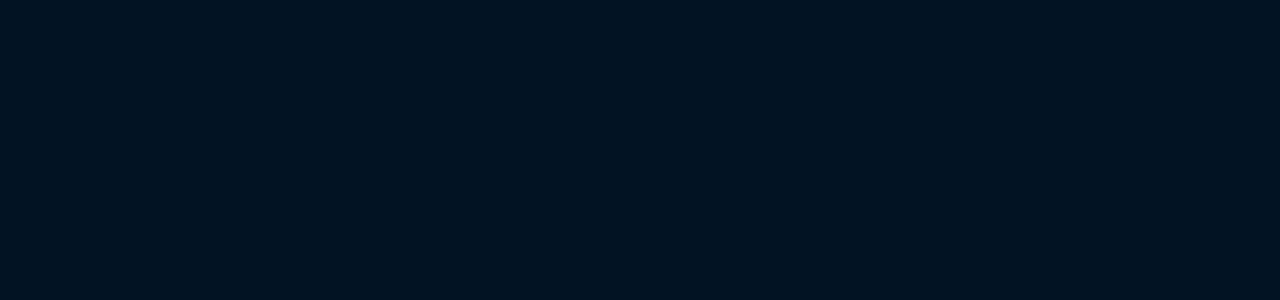
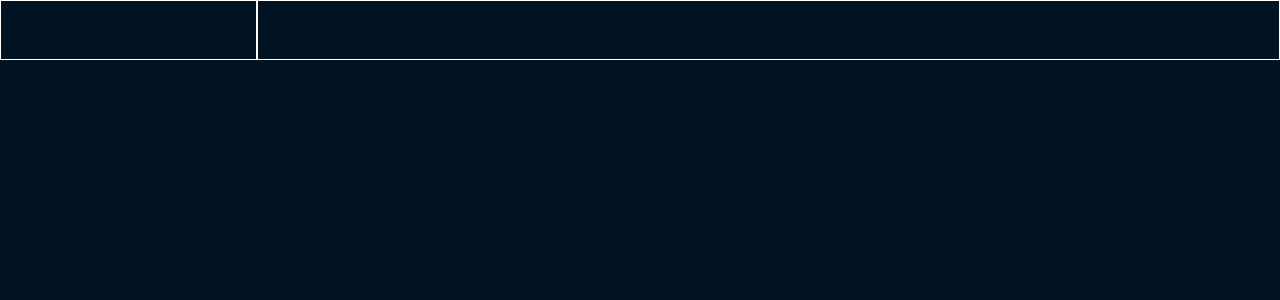
Before and after one commit to GhazaryanShogher/CRM_System_Bootcamp_Project, a React (Create React App) app in the folder crm_system/: page /MailingList in a window 1280 px wide. Shown: the top 300 px of the page. Built offline with nearby package versions, Linux system fonts and the light colour scheme.

Commit message:
Mailing list

```diff
--- a/crm_system/src/App.js
+++ b/crm_system/src/App.js
@@ -1,9 +1,10 @@
 import React, { Component } from 'react';
 import MainTable  from './TableComponents/MainTable';
-import { connect } from 'react-redux';
+//import { connect } from 'react-redux';
 import MainPage from "./MainViewComponents/Main/Main";
 import './App.css';
 import { BrowserRouter as Router, Route } from 'react-router-dom';
+import MailingList from './TableComponents/MailingList/MailingList';
 
 class App extends Component {
   render() {
@@ -12,6 +13,7 @@ class App extends Component {
         <div className="App">
           <Route path="/" component={ MainPage } exact />
           <Route path="/Contacts" component={ MainTable } />
+          <Route path="/MailingList" component={ MailingList } />
         </div>
       </Router>
     );
--- a/crm_system/src/TableComponents/Button/Button.css
+++ b/crm_system/src/TableComponents/Button/Button.css
@@ -2,6 +2,7 @@
   .CB1{
     border: 2px solid #fbfbfb;
     width: 12%;
+    /* line-height: 2%; */
     color: white;
     background: #021323;
     border-radius: 40px;
@@ -12,7 +13,7 @@
     transition-duration: 0.4s;
   }
   .popupBtn{
-    padding: 5px;
+    /* padding: 5px; */
     width: 40%;
   }
   .CB1:hover{
--- a/crm_system/src/TableComponents/Header/header.js
+++ b/crm_system/src/TableComponents/Header/header.js
@@ -1,7 +1,7 @@
 import React, { Component,Fragment } from 'react';
 import './header.css';
 import Menu from '../menu/menu';
-import HeaderButton from '../HeaderButton/HeaderButton';
+//import HeaderButton from '../HeaderButton/HeaderButton';
 
 class Header extends Component{
     state={
--- a/crm_system/src/TableComponents/HeaderButton/HeaderButton.css
+++ b/crm_system/src/TableComponents/HeaderButton/HeaderButton.css
@@ -1,11 +1,10 @@
 .btnBox {
-    /* border: 2px solid white; */
+    border: 2px solid white;
     display: flex;
-    justify-content: space-around;
     border-radius: 20px;
     padding: 1%;
-    margin: 1%;
-    /* width: 80%; */
+    margin: 0 auto;
+    width: 80%;
     box-shadow: 0px -1px 31px -6px rgba(245, 242, 242, 0.75);
     /* box-sizing: border-box; */
     /* padding: 30px 20px 0 20px; */
--- a/crm_system/src/TableComponents/HeaderButton/HeaderButton.js
+++ b/crm_system/src/TableComponents/HeaderButton/HeaderButton.js
@@ -6,7 +6,6 @@ import Form from '../Forms/Form';
 
 
 class HeaderButton extends Component {
-
     state = {
         status: "none"
     }
@@ -15,11 +14,13 @@ class HeaderButton extends Component {
         this.setState({status: "block"})
     }
 
+    callback = () => this.props.callback;
+
     render() {
         return (
 
                 <div className="btnBox">
-                <Form status = {this.state.status}/>
+                <Form status = {this.state.status} />
                         <SelectTemplate/>
 
                         <Button  name={"Send Email"} className= "CB1">
--- /dev/null
+++ b/crm_system/src/TableComponents/MailingList/MailingList.css
@@ -0,0 +1,17 @@
+.mailing_list{
+    padding: 0;
+    margin: 0;
+    height: 60px;
+    display: flex;
+}
+
+.mailList_section {
+    width: 20%;
+
+    border: 1px solid white
+
+}
+.mailing_info{
+    width: 80%;
+    border: 1px solid white
+}
--- /dev/null
+++ b/crm_system/src/TableComponents/MailingList/MailingList.js
@@ -0,0 +1,23 @@
+import React, { Component } from 'react';
+import './MailingList.css';
+import Button from '../Button/Button';
+import { Link } from 'react-router-dom';
+
+class MailingList extends Component{
+  render(){
+    return(
+        <div className="mailing_list">
+            <div className= "mailList_section">
+                <ul>
+                    {this.createList}
+                </ul>
+
+
+
+            </div>
+            <div className="mailing_info"></div>
+        </div>
+    );
+  }
+}
+export default MailingList;
--- /dev/null
+++ b/crm_system/src/TableComponents/MailingList/MailingListPopup.js
@@ -0,0 +1,24 @@
+import React, { Component } from 'react';
+import Input from '../Input/Input';
+import Button from '../Button/Button';
+import './MailingList.css';
+
+class MailingListPopup  extends Component {
+
+  render() {
+    return (
+    <div>
+        <div className="form">
+
+            <h1>New Mail List</h1>
+            <Input id="full" type="text" placeholder="New Mailist" callback = {this.callback}/>
+
+            <Button className= {"CB1 popupBtn"} name = "Create"/>
+            <Button className= {"CB1 popupBtn"} name = "Cencel"/>
+        </div>
+    </div>
+    );
+  }
+}
+
+export default MailingListPopup;
--- a/crm_system/src/TableComponents/MainTable.js
+++ b/crm_system/src/TableComponents/MainTable.js
@@ -3,6 +3,7 @@ import Header from "./Header/header";
 //import Menu from './menu/menu';
 import TableContent from './tableContent/tableContent';
 import './MainTable.css';
+//import MailingList from './MailingList/MailingList';
 
 class MainTable extends  Component {
 
@@ -12,6 +13,7 @@ class MainTable extends  Component {
                 <Header/>
                 {/* <Menu/> */}
                 <TableContent/>
+                {/* <MailingList/> */}
             </Fragment>
         )
     }
--- a/crm_system/src/TableComponents/menu/menu.js
+++ b/crm_system/src/TableComponents/menu/menu.js
@@ -8,11 +8,11 @@ class Menu extends Component{
     return(
           <div className="menu">
 
-                      <Button name = {<Link to="/Contacts">"Contats"</Link>}  className= "CB1 menu_btn" />
+                      <Button name = {<Link to="/Contacts">"Contats"</Link>}  className= {"CB1 menu_btn" }/>
 
 
 
-                       <Button name = {<Link to="Mailinglist">"Mailing List"</Link>}  className= "CB1 menu_btn" />
+                       <Button name = {<Link to="Mailinglist">"MailingList"</Link>}  className= {"CB1 menu_btn"} />
 
 
           </div>
--- a/crm_system/src/TableComponents/tableContent/tableContent.css
+++ b/crm_system/src/TableComponents/tableContent/tableContent.css
@@ -5,6 +5,30 @@ th {
     white-space: nowrap;
 
 }
+.btnBox {
+
+    display: flex;
+    /* border-radius: 20px; */
+    padding: 1.5%;
+    margin: 0 auto;
+
+    box-shadow: 0px -1px 31px -6px rgba(245, 242, 242, 0.75);
+    /* box-sizing: border-box; */
+    /* padding: 30px 20px 0 20px; */
+}
+
+.inputMail {
+    margin-left: 1.5vw;
+    margin-top: 3.3vh;
+    padding: 3px;
+}
+
+#templateSelectBox {
+    display: flex;
+    padding: 5px;
+	align-items: center;
+}
+
 
 .table_box {
     /* width: 82%; */
--- a/crm_system/src/TableComponents/tableContent/tableContent.js
+++ b/crm_system/src/TableComponents/tableContent/tableContent.js
@@ -9,7 +9,7 @@ import SelectTemplate from '../Header/selectTemplate/selectTemplate';
 import Button from '../Button/Button';
 import Form from '../Forms/Form';
 import Input from '../Input/Input';
-// import HeaderButton from '../HeaderButton/HeaderButton';
+import MailingListPopup from '../MailingList/MailingListPopup';
 //import Menu from '../menu/menu';
 
 
@@ -162,6 +162,7 @@ class TableContent extends Component{
         </table>
       </div>
                 <Edit status1={this.state.status1} />
+                <MailingListPopup/>
             </Fragment>
         );
     }
```
